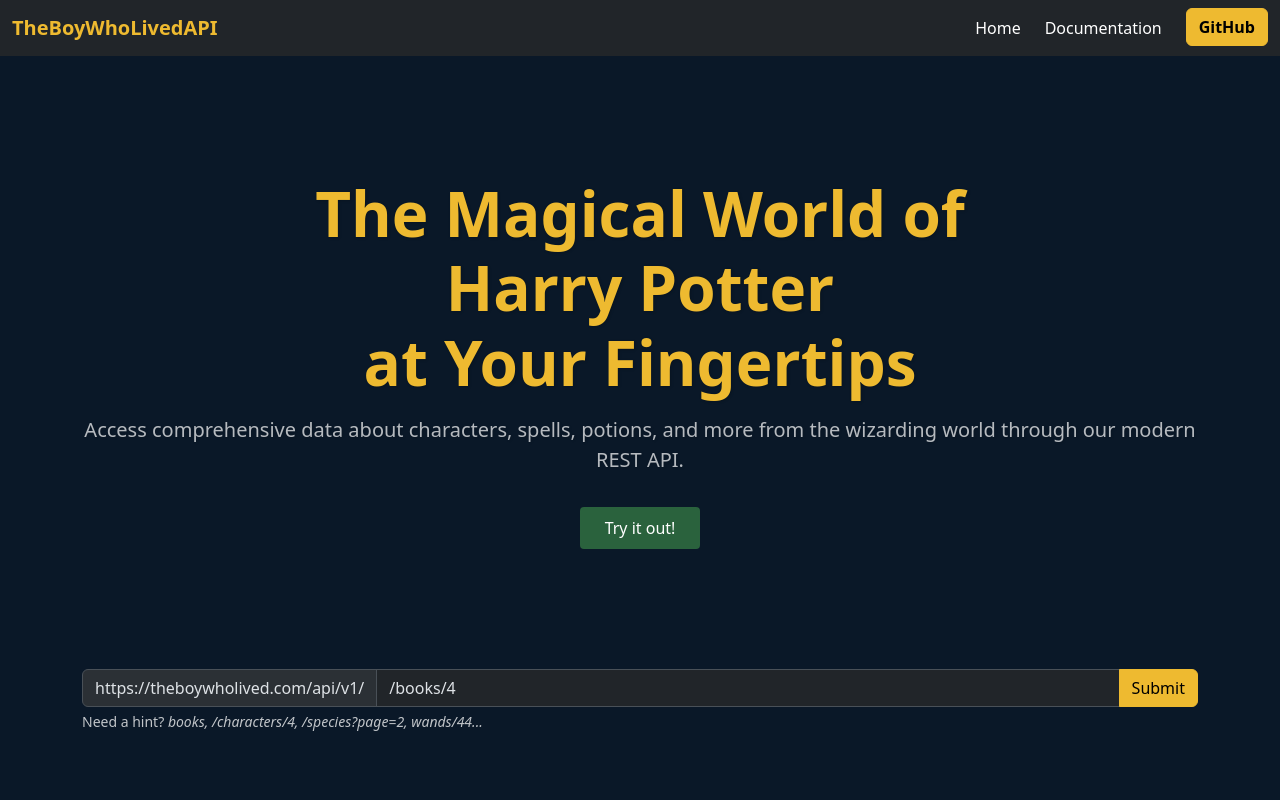
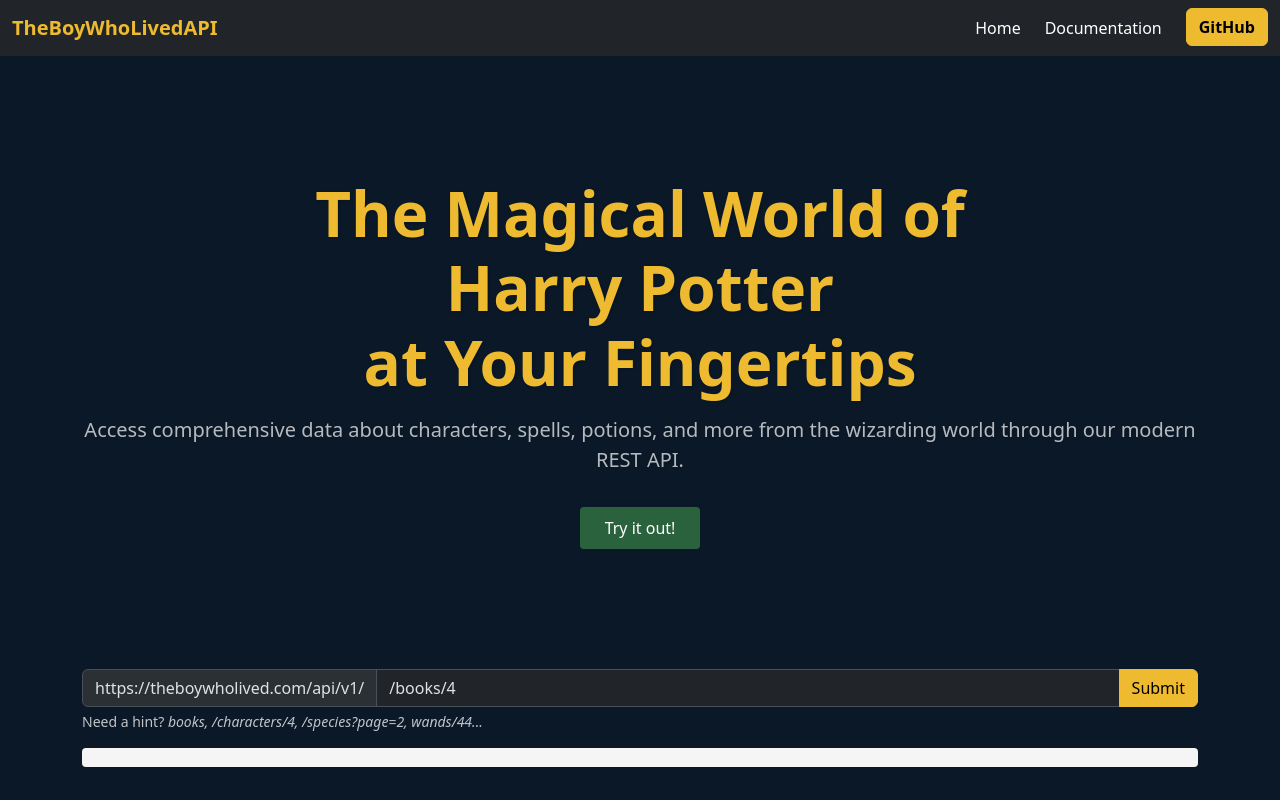
Before and after one commit to dedemenezes/vue-theboywholived, a Vue app: page / in a window 1280 px wide. Built offline with nearby package versions, Linux system fonts and the light colour scheme; no server answers.

Commit message:
refac resquest response into new component and add some styling

```diff
--- a/src/App.vue
+++ b/src/App.vue
@@ -1,16 +1,30 @@
 <script setup>
 import NavBar from './components/NavBar.vue'
 import HomeBanner from './components/HomeBanner.vue'
-import RequestForm from './components/RequestForm.vue'
+import ApiRequest from './components/ApiRequest.vue'
 </script>
 
 <template>
   <NavBar />
   <HomeBanner />
-  <div class="container">
-    <RequestForm />
-    <pre class="response tree" id="response" data-request-target="pre"></pre>
-  </div>
+  <ApiRequest />
 </template>
 
-<style scoped></style>
+<style>
+.response {
+  color: #3a3f44;
+  background-color: #f5f5f5;
+  border-radius: 4px;
+  tab-size: 4;
+  word-break: break-all;
+  word-wrap: break-word;
+  display: block;
+  padding: 9.5px;
+  margin: 0 0 10px;
+  font-size: 0.825rem;
+  max-height: 80vh;
+}
+.tree .json-container {
+  background-color: #f5f5f5 !important;
+}
+</style>
--- /dev/null
+++ b/src/components/ApiRequest.vue
@@ -0,0 +1,9 @@
+<script setup>
+import RequestForm from './RequestForm.vue'
+</script>
+<template>
+  <div class="container">
+    <RequestForm />
+    <pre class="response tree" id="response" data-request-target="pre"></pre>
+  </div>
+</template>
```
